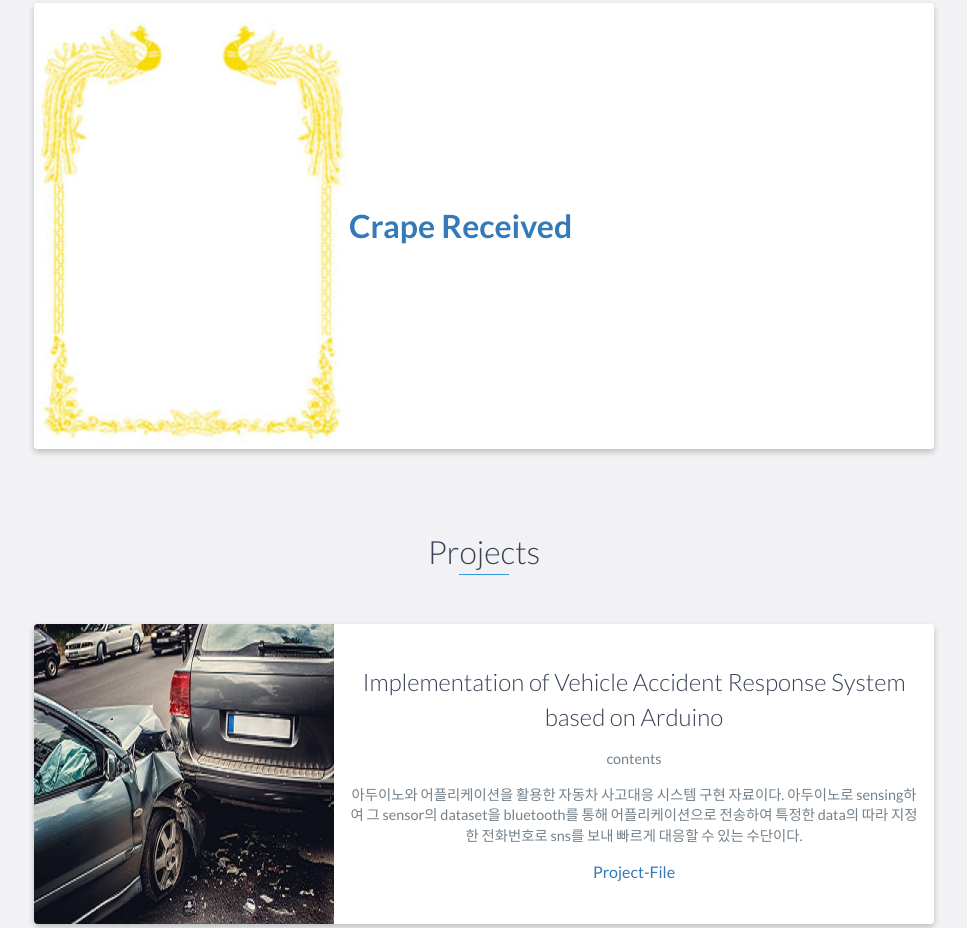
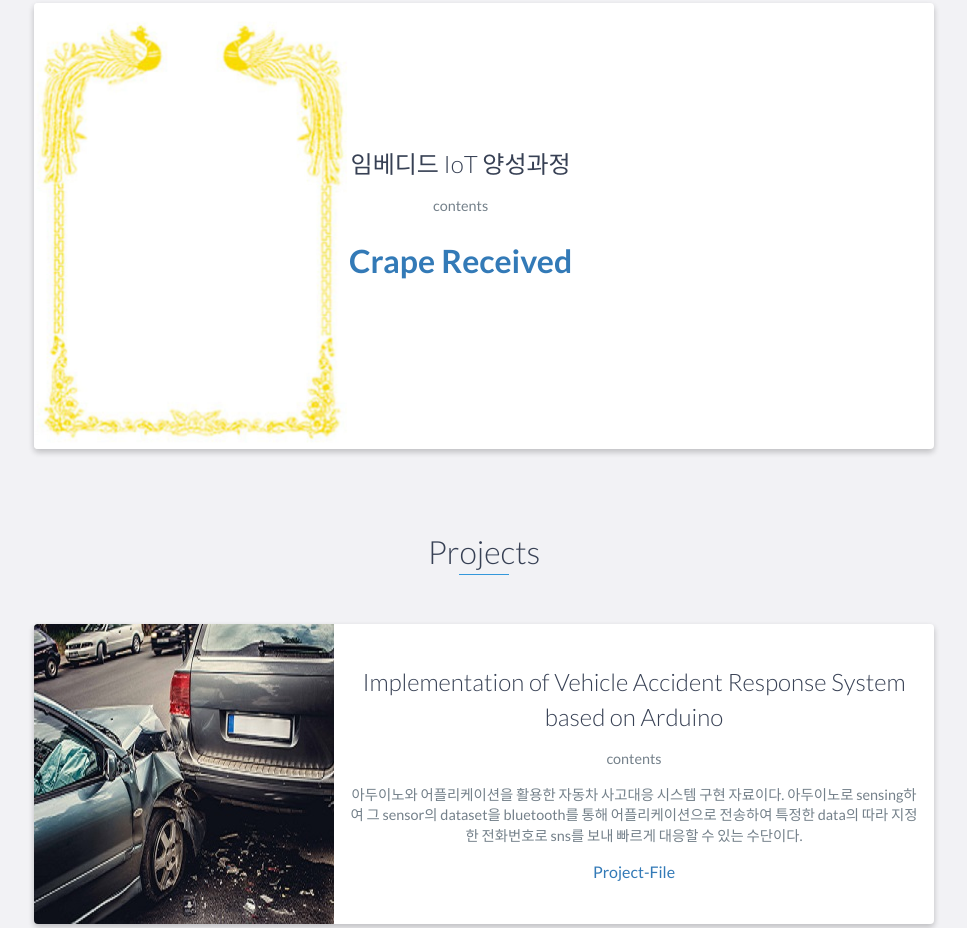
Before and after one commit to acjswo111/acjswo111.github.io, a website: page index.html in a window 1280 px wide. Shown: the part 2356-3284 px from the top of the page, without its empty margins (156-1123 px from the left). Drawn offline with nearby package versions, Linux system fonts and the light colour scheme.

Commit message:
Update index.html

```diff
--- a/index.html
+++ b/index.html
@@ -140,6 +140,8 @@
                         <img src="images/장상.PNG" />
                     </div>
                     <div class="project-info">
+                        <h3><span>임베디드 IoT 양성과정</span></h3>
+                        <p><span>contents</span></p>
                         <p>
                             <span style="font-size:3em; color:yellow;">
                         <h1><a href="crape.html" target ="blank">Crape Received</a></h1>
```
